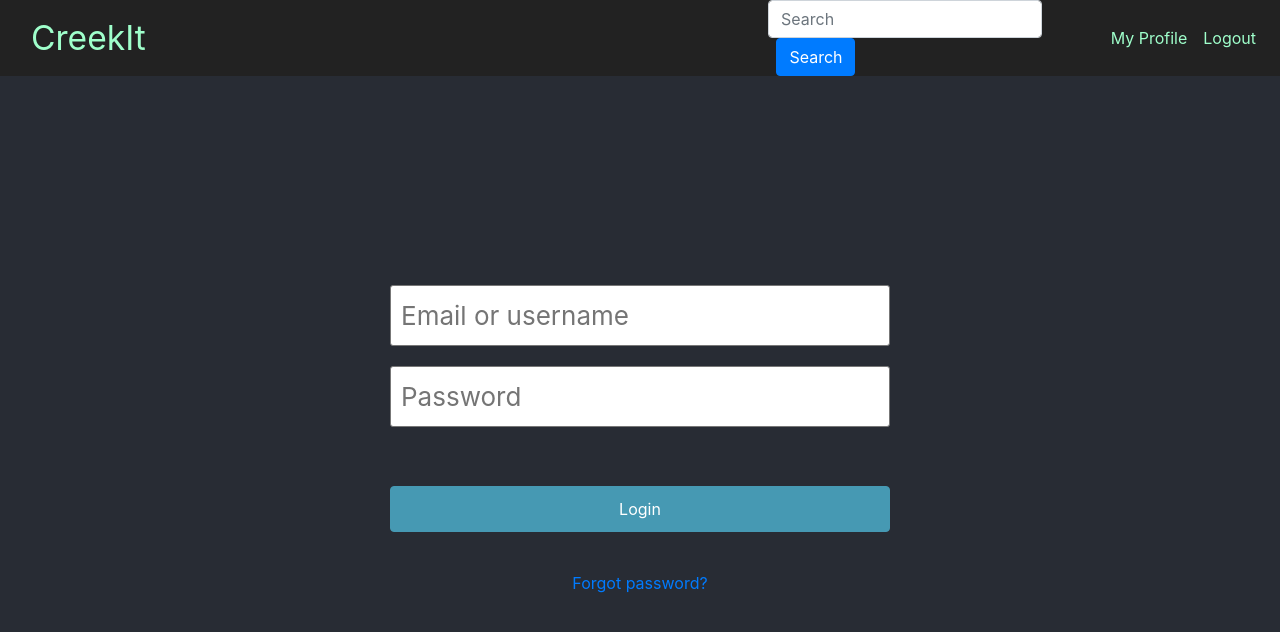
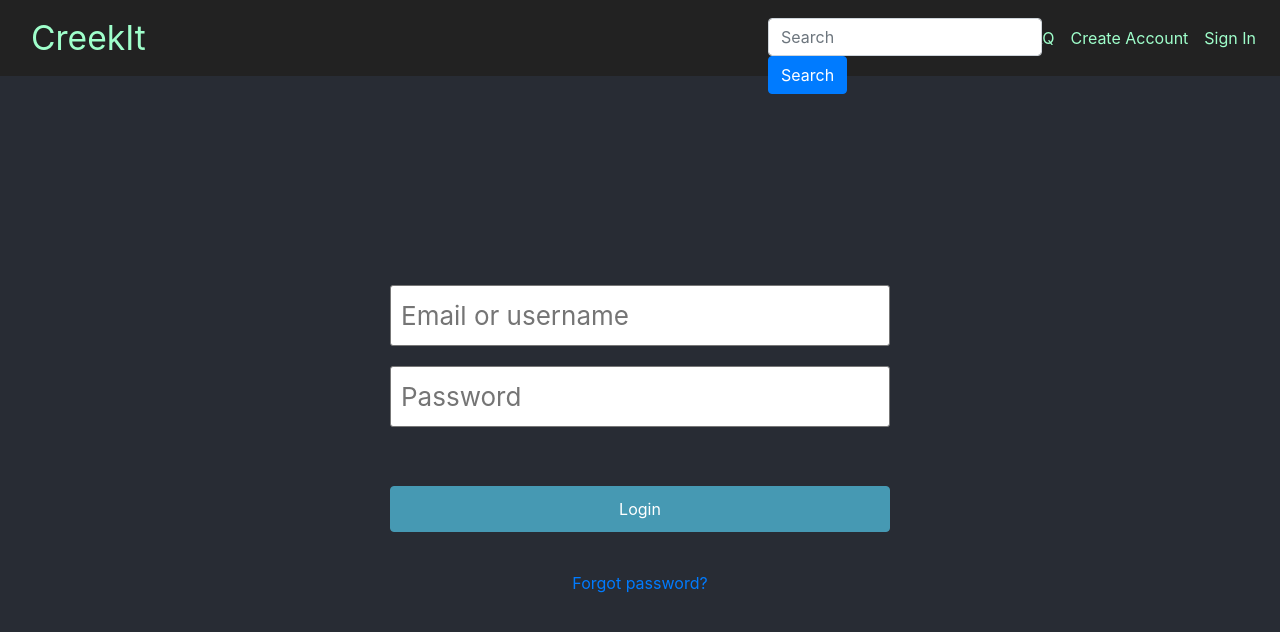
Before and after one commit to lim243/CreekIt, a React (Create React App) app in the folder client/: page / in a window 1280 px wide. Shown: the top 632 px of the page. Built offline with nearby package versions, Linux system fonts and the light colour scheme.

Commit message:
fix navigation bar

```diff
--- a/client/src/components/Navigation.js
+++ b/client/src/components/Navigation.js
@@ -1,5 +1,6 @@
 import React from 'react';
-import { Nav, Navbar, Form, FormControl } from 'react-bootstrap';
+import { Nav, Navbar, Form, FormControl,Button } from 'react-bootstrap';
+import {  withRouter } from "react-router-dom";
 import styled from 'styled-components';
 
 const Styles = styled.div`
@@ -26,8 +27,41 @@ const Styles = styled.div`
       width: 100%
   }
 `;
+/*handleChange = (event) => {
+  console.log("event.target.value", event.target.value);
+  this.setState({ search: event.target.value });
+};
 
-export const Navigation = () => (
+handleSubmit = (event) => {
+  console.log("Hi", this.props);
+
+  const searchString = this.state.search;
+  if (searchString.startsWith("#")) {
+    // Search Topic
+    this.props.history.push(`/feed/topic/${searchString.substring(1)}`);
+  } else {
+    // Search User
+    this.props.history.push(`/feed/myprofile/${searchString}`);
+  }
+
+  window.location.reload();
+};*/
+
+class Navigation extends React.Component  {
+  constructor(props) {
+    super(props);
+    this.state = {
+      search: "",
+      redirectUser: false,
+      redirectTopic: false,
+    };
+  }
+  handleChange = (event) => {
+    console.log("event.target.value", event.target.value);
+    this.setState({ search: event.target.value });
+  };
+  render() {
+    return(
     <Styles>
         <div className="sticky">
       <Navbar expand="lg">
@@ -35,6 +69,17 @@ export const Navigation = () => (
         <Navbar.Toggle aria-controls="basic-navbar-nav"/>
         <Navbar.Collapse id="basic-navbar-nav">
           <Nav className="ml-auto">
+          <Form inline className='form-center'>
+                  <FormControl
+                    type='text'
+                    placeholder='Search'
+                    className=''
+                    onChange={this.handleChange}
+                  />
+                  <Button className='searchButton' onClick={this.handleSubmit}>
+                    Search
+                  </Button>
+              </Form>
             <Nav.Item><Nav.Link href="/help">FAQ</Nav.Link></Nav.Item>
             <Nav.Item><Nav.Link href="/sign-up">Create Account</Nav.Link></Nav.Item>
             <Nav.Item><Nav.Link href="/sign-in">Sign In</Nav.Link></Nav.Item>
@@ -42,7 +87,7 @@ export const Navigation = () => (
         </Navbar.Collapse>
       </Navbar>
       </div>
-  </Styles>
-)
-
-export default Navigation;
+    </Styles>)
+  }
+}
+export default withRouter(Navigation);
--- a/client/src/components/NavigationBar.js
+++ b/client/src/components/NavigationBar.js
@@ -91,7 +91,7 @@ class NavigationBar extends React.Component {
   };
 
   render() {
-    if (true) {
+    if (this.props.isAuthenticated) {
       return (
         <Styles>
           <div className='sticky'>
```
Lines whose indentation alone changed are shown as unchanged.
